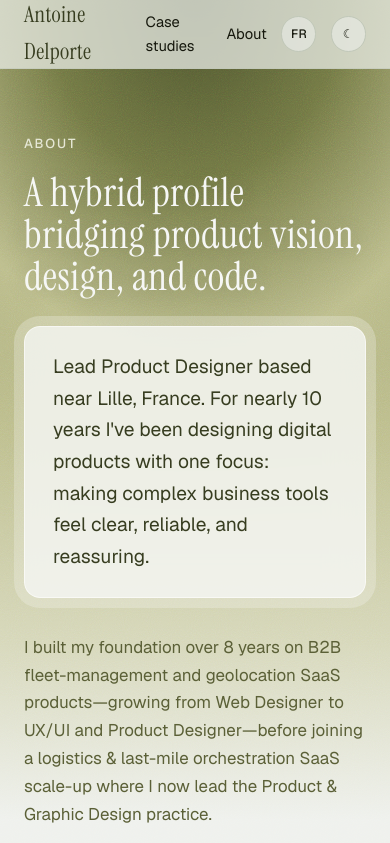
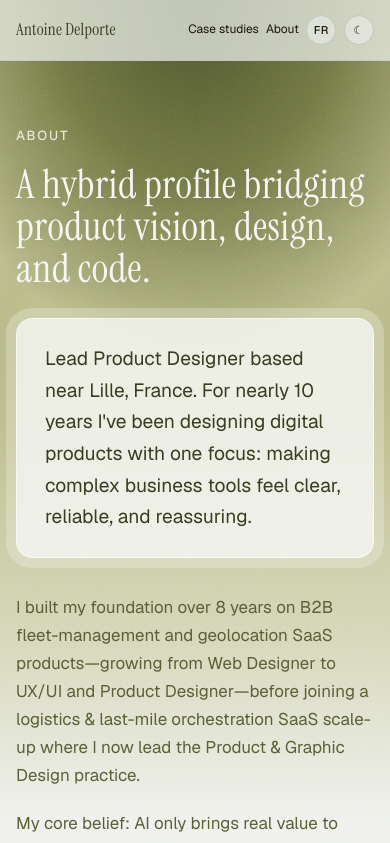
Before and after one commit to wazde/antoinedelporte, a Next.js app: page /en/about in a window 390 px wide. Shown: the top 843 px of the page. Built offline with nearby package versions, Linux system fonts and the light colour scheme.

Commit message:
Fix mobile layout: single-line header, 2x2 adaptive control bar, tighter spacing

```diff
--- a/app/globals.css
+++ b/app/globals.css
@@ -130,6 +130,12 @@ a {
   margin-inline: auto;
 }
 
+@media (max-width: 640px) {
+  .container {
+    width: min(100% - 2rem, 66rem);
+  }
+}
+
 /* Lien avec soulignement éditorial fin */
 .link {
   text-decoration: none;
--- a/components/Header.module.css
+++ b/components/Header.module.css
@@ -12,6 +12,7 @@
   display: flex;
   align-items: center;
   justify-content: space-between;
+  gap: 0.75rem;
   height: 4.25rem;
 }
 
@@ -22,13 +23,19 @@
   letter-spacing: 0.015em;
   color: var(--heading);
   text-decoration: none;
+  white-space: nowrap;
+  flex-shrink: 0;
 }
 
 .nav {
   display: flex;
   align-items: center;
-  gap: 1.5rem;
+  gap: 1.35rem;
   font-size: 0.92rem;
+}
+
+.nav a {
+  white-space: nowrap;
 }
 
 /* Boutons ronds partagés (langue + thème) */
@@ -49,6 +56,7 @@
   text-decoration: none;
   text-transform: uppercase;
   cursor: pointer;
+  flex-shrink: 0;
   transition: border-color 0.2s ease, background-color 0.2s ease, color 0.2s ease;
 }
 
@@ -58,8 +66,31 @@
   color: var(--accent);
 }
 
-@media (max-width: 480px) {
+@media (max-width: 640px) {
+  .inner {
+    height: 3.75rem;
+  }
+  .logo {
+    font-size: 1.15rem;
+  }
   .nav {
-    gap: 0.9rem;
+    gap: 0.65rem;
+    font-size: 0.8rem;
+  }
+  .iconButton {
+    min-width: 1.9rem;
+    height: 1.9rem;
+    padding: 0 0.4rem;
+    font-size: 0.7rem;
   }
 }
+
+@media (max-width: 390px) {
+  .logo {
+    font-size: 1.05rem;
+  }
+  .nav {
+    gap: 0.45rem;
+    font-size: 0.75rem;
+  }
+}
--- a/components/ProfileChat.module.css
+++ b/components/ProfileChat.module.css
@@ -315,11 +315,21 @@
 }
 
 @media (max-width: 560px) {
+  .hero {
+    padding: 2.25rem 0 3.25rem;
+  }
+  .intro {
+    margin-bottom: 1.5rem;
+  }
+  .title {
+    font-size: clamp(2.15rem, 9.5vw, 3rem);
+  }
   .chatShell {
     padding: 1rem;
+    border-radius: 1.1rem;
     box-shadow:
-      0 0 0 8px var(--glass-ring),
-      0 20px 44px -20px rgb(22 24 13 / 0.24);
+      0 0 0 6px var(--glass-ring),
+      0 18px 36px -18px rgb(22 24 13 / 0.24);
   }
   .composer {
     padding-left: 0.75rem;
@@ -327,4 +337,8 @@
   .sendButton {
     padding: 0.55rem 0.85rem;
   }
+  .promptChip {
+    font-size: 0.78rem;
+    padding: 0.38rem 0.72rem;
+  }
 }
```
Also changed, not shown: components/AdaptivePortfolio.module.css (+31 -4 lines).
